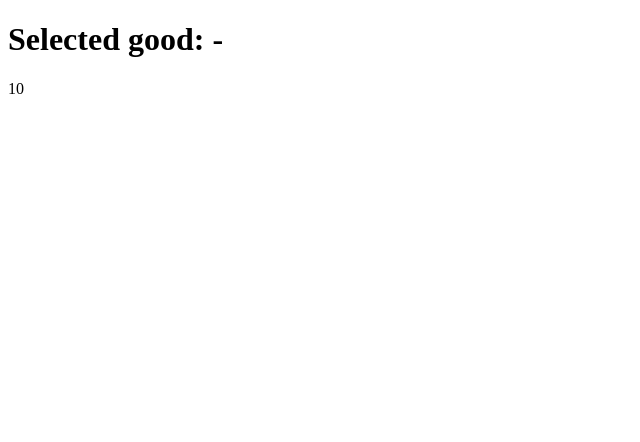
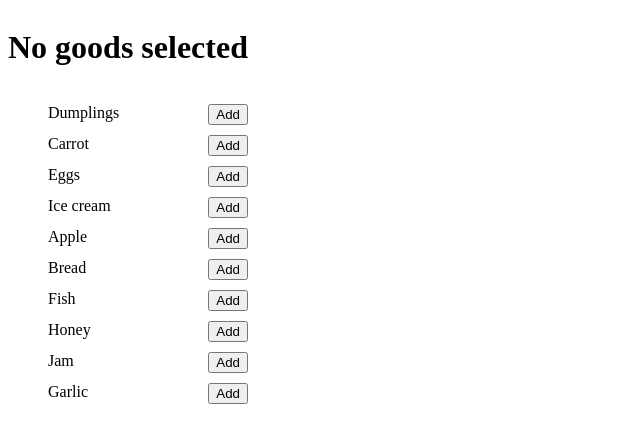
Before and after one commit to mate-academy/react_goods-selector, a React (Create React App) app: page / in a window 1280 px wide. Shown: the top 442 px of the page, without its empty margins (0-640 px from the left). Built offline with nearby package versions, Linux system fonts and the light colour scheme.

Commit message:
its alive

```diff
--- a/src/App.scss
+++ b/src/App.scss
@@ -1 +1,37 @@
-// styles go here
+.result-container {
+  display: flex;
+  gap: 50px;
+  align-items: center;
+}
+
+.reset-button {
+  width: 40px;
+  height: 40px;
+  border-radius: 4px;
+  background-color: tomato;
+}
+
+.goods-list {
+  list-style: none;
+  display: flex;
+  flex-direction: column;
+  gap: 10px;
+
+  &__item {
+    display: flex;
+    justify-content: space-between;
+    gap: 20px;
+
+    width: 200px;
+  }
+
+  &__link {
+    text-decoration: none;
+    color: black;
+    width: 80%;
+  }
+}
+
+.active {
+  background-color: aqua;
+}
--- a/src/App.tsx
+++ b/src/App.tsx
@@ -14,11 +14,117 @@ const goodsFromServer: string[] = [
   'Garlic',
 ];
 
-const App: React.FC = () => (
-  <div className="App">
-    <h1>Selected good: -</h1>
-    {goodsFromServer.length}
-  </div>
-);
+type Props = {
+
+};
+
+type State = {
+  selectedGoods: string[],
+};
+
+class App extends React.Component<Props, State> {
+  state: State = {
+    selectedGoods: [],
+  };
+
+  clickOnGood = (event: React.MouseEvent, currGood: string) => {
+    event.preventDefault();
+    const { selectedGoods } = this.state;
+
+    if (selectedGoods.includes(currGood)) {
+      this.removeButtonClick(currGood);
+    } else {
+      this.addButtonClick(currGood);
+    }
+  };
+
+  addButtonClick = (goodToAdd: string) => {
+    this.setState((prevState) => ({
+      selectedGoods: [...prevState.selectedGoods, goodToAdd],
+    }));
+  };
+
+  removeButtonClick = (goodToRemove: string) => {
+    this.setState((prevState) => ({
+      selectedGoods: [...prevState.selectedGoods.filter(good => good !== goodToRemove)],
+    }));
+  };
+
+  resetButtonClick = () => {
+    this.setState(() => ({
+      selectedGoods: [],
+    }));
+  };
+
+  getSelectedGoods = (selectedGoods: string[]) => {
+    switch (selectedGoods.length) {
+      case 0: {
+        return 'No goods selected';
+      }
+
+      case 1: {
+        return `${selectedGoods[0]} is selected`;
+      }
+
+      default: {
+        return selectedGoods.join(', ').replace(/, (?=[^,]+$)/, ' and ').concat(' is selected');
+      }
+    }
+  };
+
+  render() {
+    const { selectedGoods } = this.state;
+
+    return (
+      <div className="App">
+        <div className="result-container">
+          <h1>
+            {this.getSelectedGoods(selectedGoods)}
+          </h1>
+          { selectedGoods.length > 0 && (
+            <button
+              type="button"
+              className="reset-button"
+              onClick={this.resetButtonClick}
+            >
+              X
+            </button>
+          )}
+        </div>
+        <ul className="goods-list">
+          {goodsFromServer.map(good => (
+            <li key={good} className="goods-list__item">
+              <a
+                href="/"
+                className={selectedGoods.includes(good)
+                  ? 'active goods-list__link'
+                  : 'goods-list__link'}
+                onClick={(event) => {
+                  this.clickOnGood(event, good);
+                }}
+              >
+                {good}
+              </a>
+              <button
+                type="button"
+                onClick={() => {
+                  if (!selectedGoods.includes(good)) {
+                    this.addButtonClick(good);
+                  } else {
+                    this.removeButtonClick(good);
+                  }
+                }}
+              >
+                {!selectedGoods.includes(good)
+                  ? 'Add'
+                  : 'Remove'}
+              </button>
+            </li>
+          ))}
+        </ul>
+      </div>
+    );
+  }
+}
 
 export default App;
```
Also changed, not shown: package.json (line endings or trailing spaces), 1 other file (tests, documents, lock files or other folders).
